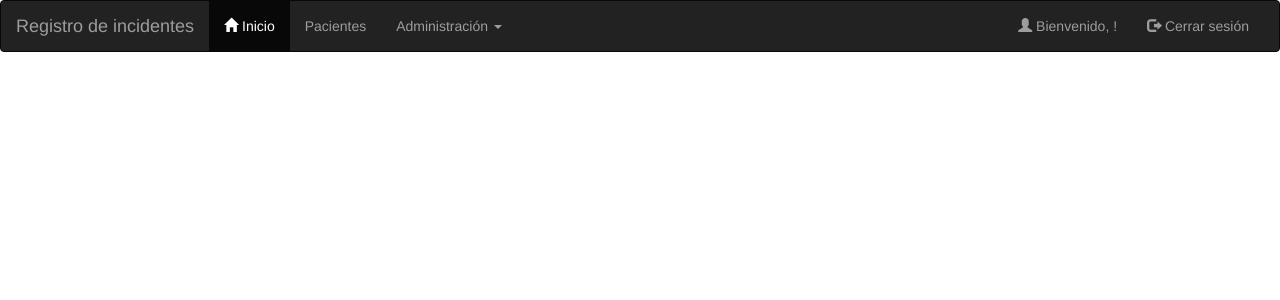
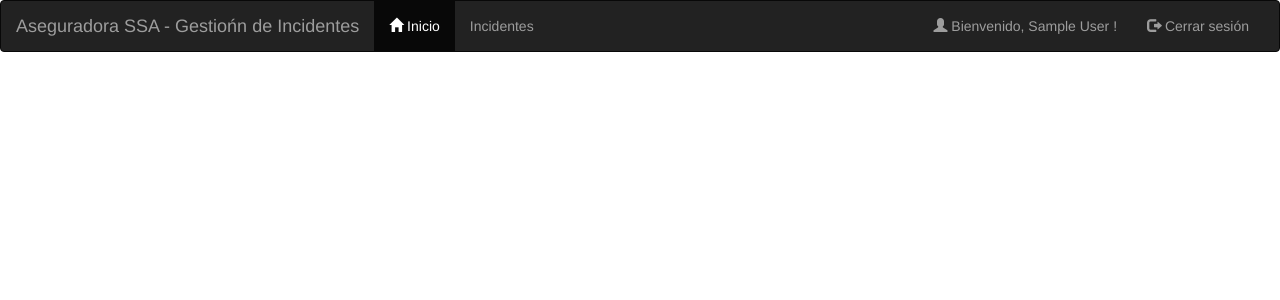
Before and after one commit to DSSD-Grupo13/RegistroIncidentes, a PHP site: page / in a window 1280 px wide. Shown: the top 300 px of the page. Run offline with PHP 8.4, Linux system fonts and the light colour scheme; the visitor is signed in with stand-in values (Sample User, id 1); some libraries are stand-ins or nearby versions.

Commit message:
Cambio titulo, agrego nombre de usuario logeado, elimino menu de configuracion que no hace falta

```diff
--- a/private/Session.php
+++ b/private/Session.php
@@ -4,6 +4,14 @@ class Session
   public function getIsLoggedIn()
   {
     return isset($_SESSION['userId']);
+  }
+
+  public function getUserName()
+  {
+    if (isset($_SESSION['userName']))
+      return $_SESSION['userName'];
+    else
+      return '';
   }
 
   public function getUserId()
--- a/private/controllers/LoginController.php
+++ b/private/controllers/LoginController.php
@@ -49,6 +49,7 @@ class DoLoginController extends Controller
     {
       $user = $this->userRepository->findUser($args['username'], $args['password']);
       $_SESSION['userId'] = $user->getId();
+      $_SESSION['userName'] = $user->getFull_Name();
       $this->indexView->show();
     }
     else
--- a/private/templates/plantilla_base.html
+++ b/private/templates/plantilla_base.html
@@ -9,7 +9,7 @@
   <script src="https://maxcdn.bootstrapcdn.com/bootstrap/3.3.7/js/bootstrap.min.js"></script>
   <script src="./private/js/scripts.js"></script> {% block head%} {% endblock %}
   <meta charset="UTF-8">
-  <title> Web-App-RegistroIncidentes </title>
+  <title> Aseguradora SSA </title>
 </head>
 
 <body>
@@ -21,52 +21,29 @@
           <span class="icon-bar"></span>
           <span class="icon-bar"></span>
         </button>
-        <a class="navbar-brand" a href="./?action=index">Registro de incidentes</a>
+        <a class="navbar-brand" a href="./?action=index">Aseguradora SSA - Gestio&nacute;n de Incidentes </a>
       </div>
       <div class="collapse navbar-collapse" id="myNavbar">
         <ul class="nav navbar-nav">
-          <li class="active">
-            <a href="./?action=index">
-              <span class="glyphicon glyphicon-home"></span> Inicio</a>
-          </li>
-          <li class="dropdown"> {% block dropdown %} {% endblock %} {% if session.IsLoggedIn %}
-            <li>
-              <a href="./?action=pacients_index">Pacientes</a>
-            </li>
-            <li class="dropdown">
-              <a class="dropdown-toggle" data-toggle="dropdown" href="#">Administraci&oacute;n
-                <span class="caret"></span>
-              </a>
-              <ul class="dropdown-menu">
-                <li>
-                  <a href="./?action=users_index">Usuarios</a>
-                </li>
-                <li>
-                  <a href="#Roles">Roles</a>
-                </li>
-                <li>
-                  <a href="#Permisos">Permisos</a>
-                </li>
-                <li>
-                  <a href="./?action=admin">Configuraci&oacute;n</a>
-                </li>
+          <li class="active"><a href="./?action=index"><span class="glyphicon glyphicon-home"></span> Inicio</a></li>
+        {% if session.IsLoggedIn %}
+          <li><a href="./?action=incidentes_index">Incidentes </a></li>
+        {% endif %}
       </ul>
-            </li> {% endif %} </ul>
-        <ul class="nav navbar-nav navbar-right"> {% if session.IsLoggedIn %}
-          <p class="navbar-text">
-            <span class="glyphicon glyphicon-user"></span> Bienvenido, {{ session.UserName }} !</p>
-          <li>
-            <a href=./?action=do-logout>
-              <span class="glyphicon glyphicon-log-out"></span> Cerrar sesión</a>
-          </li> {% else %}
-          <li>
-            <a href=./?action=login>
-              <span class="glyphicon glyphicon-log-in"></span> Iniciar sesión</a>
-          </li> {% endif %} </ul>
+
+      <ul class="nav navbar-nav navbar-right">
+        {% if session.IsLoggedIn %}
+          <p class="navbar-text"> <span class="glyphicon glyphicon-user"></span> Bienvenido, {{ session.UserName }} !</p>
+          <li><a href=./?action=do-logout><span class="glyphicon glyphicon-log-out"></span> Cerrar sesión</a></li>
+        {% else %}
+          <li><a href=./?action=login><span class="glyphicon glyphicon-log-in"></span> Iniciar sesión</a></li>
+        {% endif %}
+      </ul>
     </div>
   </nav>
 
     {% block body %}
     {% endblock %}
+
   </body>
   </html>
```
Also changed, not shown: private/css/style.css (+0 -8 lines), private/templates/user_updated.html (+0 -11 lines). Lines whose indentation alone changed are shown as unchanged.
